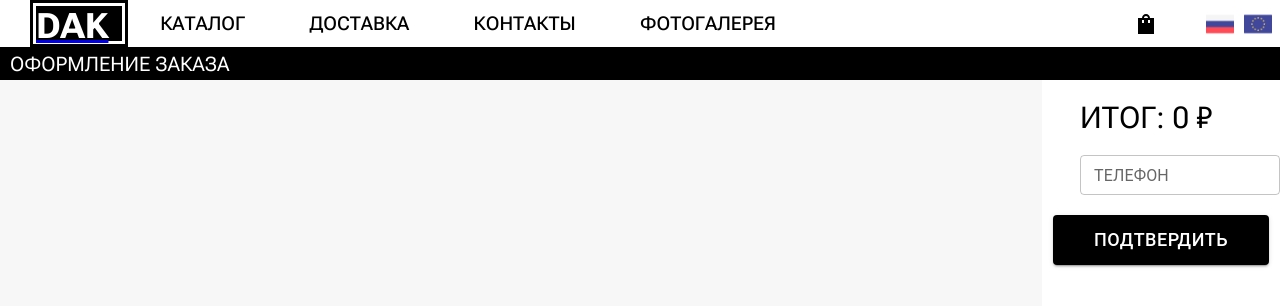
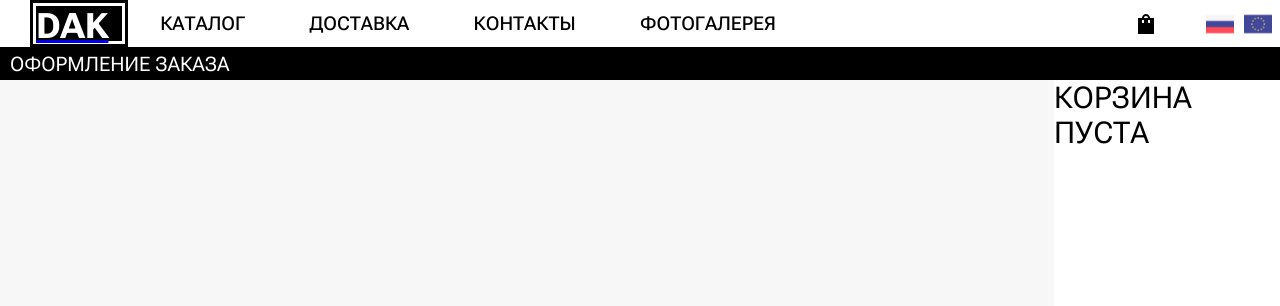
Before and after one commit to horosh7801/dak-website, a Next.js app: page /cart in a window 1280 px wide. Shown: the top 306 px of the page. Built offline with nearby package versions, Linux system fonts and the light colour scheme.

Commit message:
iteration

```diff
--- a/pages/cart.js
+++ b/pages/cart.js
@@ -174,6 +174,18 @@ export default function ShoppingCart() {
 					))}
 				</div>
 				<div className={rightSection}>
+					{
+						shoppingCart.shoppingCartState.length === 0
+							?
+								<div className={css`
+									display: flex;
+									justify-content: center;
+									font-size: 30px;
+								`}>
+									КОРЗИНА ПУСТА
+								</div>
+							:
+								<>
 									<div className={totalCostContainer}>
 										{`ИТОГ: ${totalCostState} ₽`}
 									</div>
@@ -200,6 +212,8 @@ export default function ShoppingCart() {
 									>
 										ПОДТВЕРДИТЬ
 									</Button>
+								</>
+					}
 				</div>
 			</div>
 		</div>
```
Lines whose indentation alone changed are shown as unchanged.
